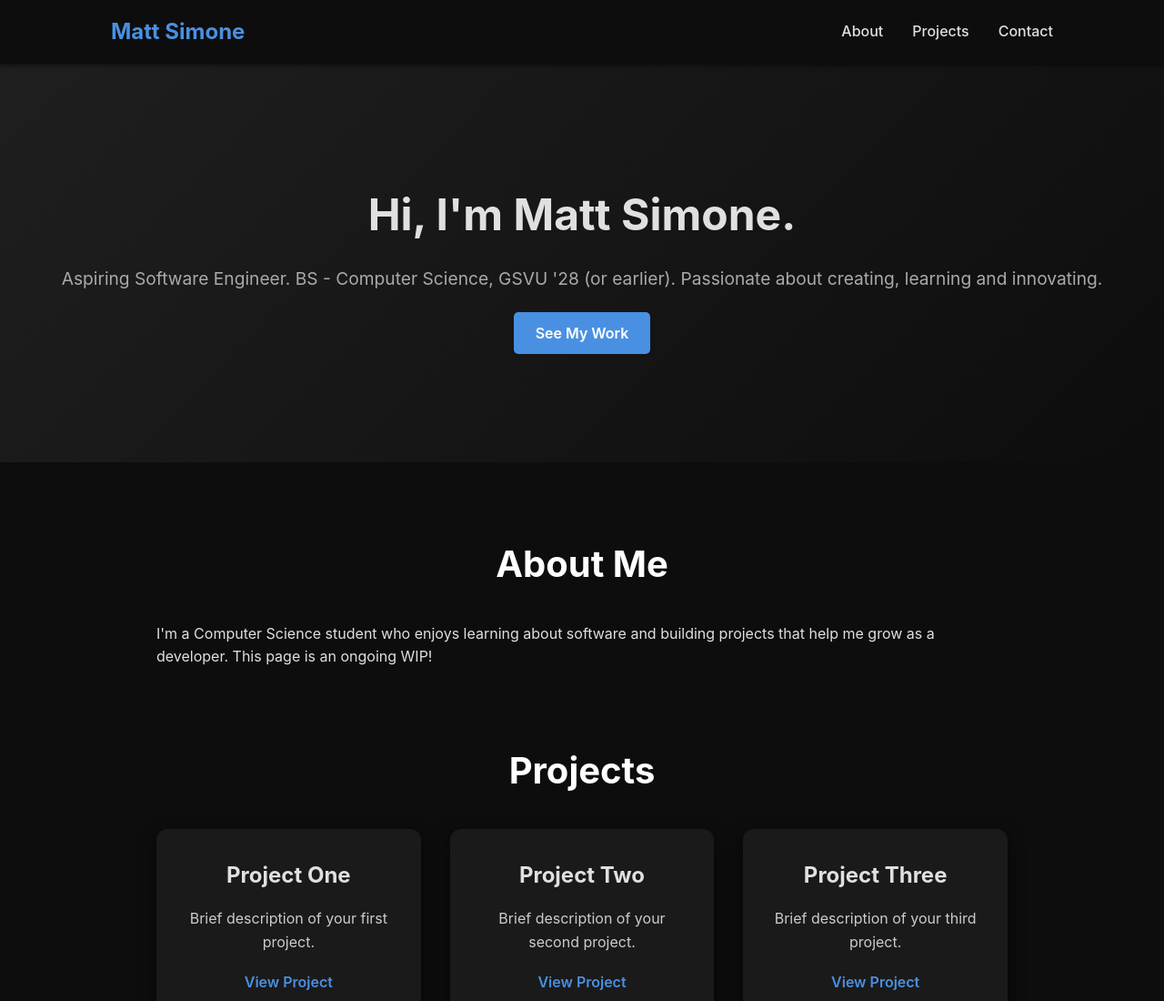
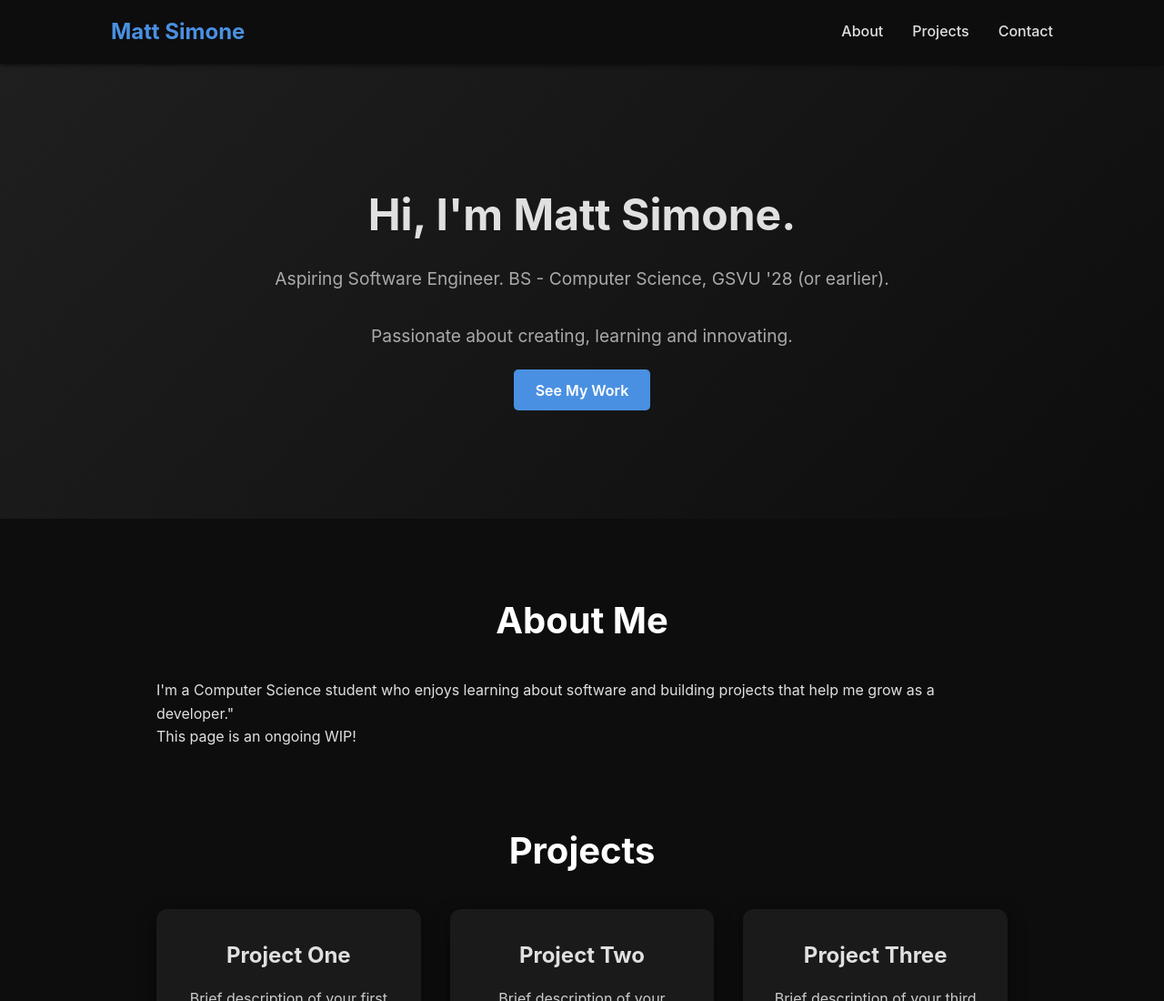
Before and after one commit to mattjsim1/mattjsim1.github.io, a plain HTML site: page index.html in a window 1280 px wide. Shown: the top 1100 px of the page at 91% size. Drawn offline with Linux system fonts and the light colour scheme.

Commit message:
Update index.html
Formatting update

```diff
--- a/index.html
+++ b/index.html
@@ -23,7 +23,12 @@
   <section class="hero" id="hero">
     <div class="hero-content">
       <h1>Hi, I'm Matt Simone.</h1>
-      <p>Aspiring Software Engineer. BS - Computer Science, GSVU '28 (or earlier). Passionate about creating, learning and innovating.</p>
+      <p>
+        Aspiring Software Engineer. BS - Computer Science, GSVU '28 (or earlier).
+      </p>
+      <p>
+        Passionate about creating, learning and innovating.
+      </p>
       <a href="#projects" class="btn">See My Work</a>
     </div>
   </section>
@@ -32,7 +37,10 @@
   <section id="about" class="section about">
     <h2>About Me</h2>
     <p>
-      I'm a Computer Science student who enjoys learning about software and building projects that help me grow as a developer. This page is an ongoing WIP!
+      I'm a Computer Science student who enjoys learning about software and building projects that help me grow as a developer."
+    </p>
+    <p>
+      This page is an ongoing WIP!
     </p>
   </section>
 
```
